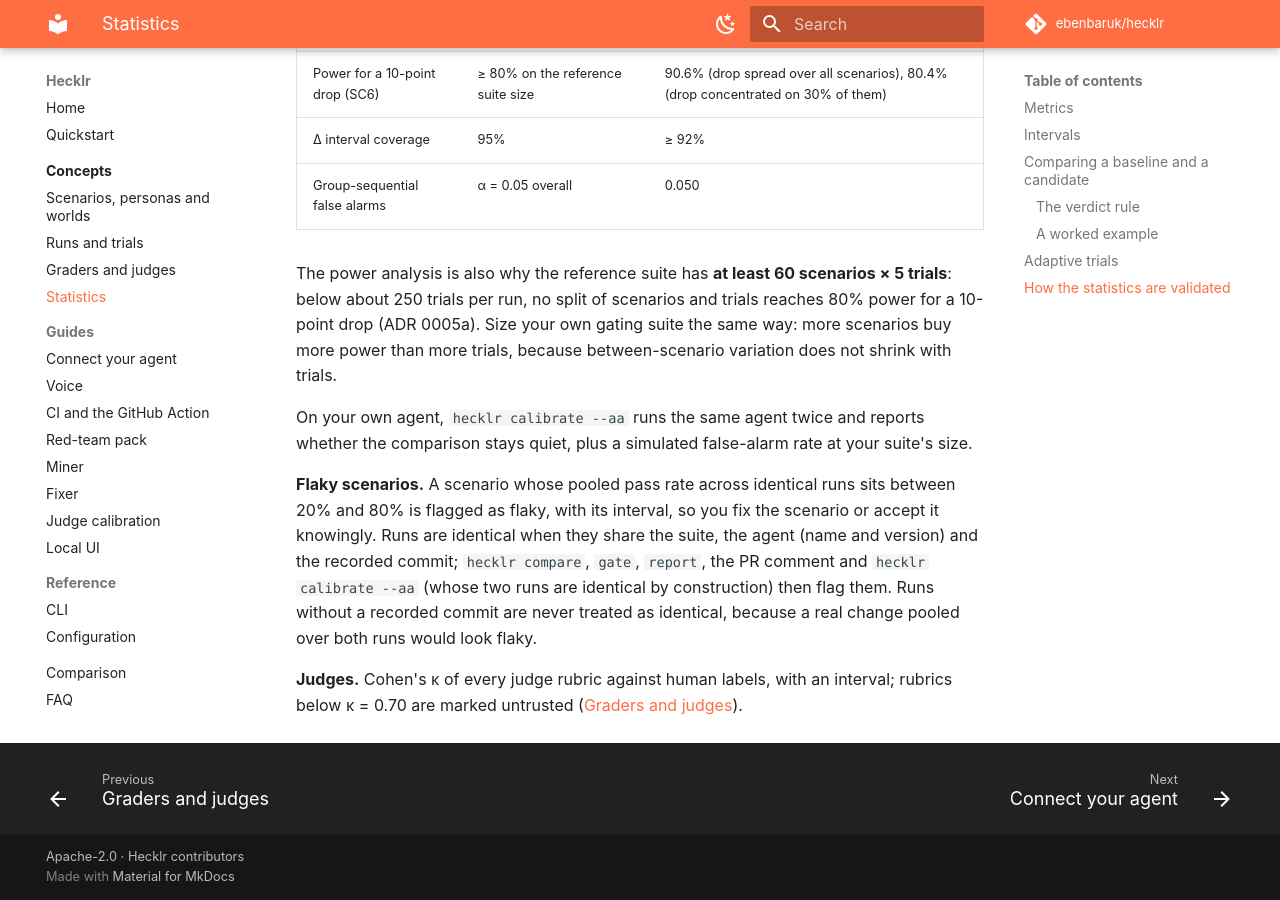
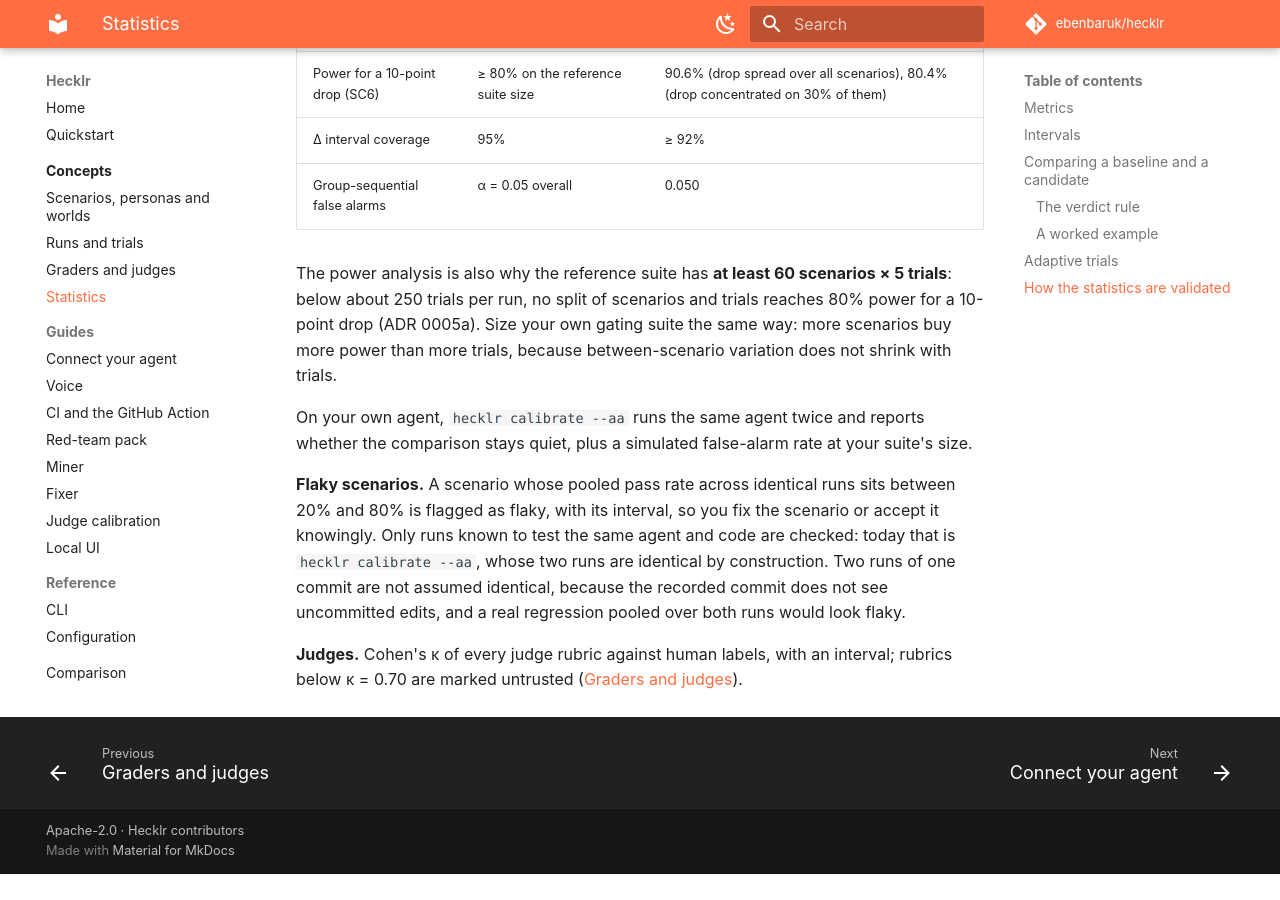
Before and after one commit to ebenbaruk/hecklr, an MkDocs documentation site: the page built from docs/concepts/statistics.md, in a window 1280 px wide and 900 px high, scrolled down 3767 px. Built offline with MkDocs 1.6.1 and Material for MkDocs 9.7.7, drawn with Linux system fonts in a browser that asks for light colours; comment, search, counter and statistics services are not loaded; after the commit the page ends 4641 px from its top, so only the background shows below that.

Commit message:
fix(report): flag flaky scenarios only on runs declared identical
A shared git_sha is HEAD and misses uncommitted edits, so the everyday
edit-run-compare loop pooled a real regression into a 'flaky' label that
told authors to dismiss it. analyze now flags flakiness only when the
caller declares identical runs (calibrate --aa). Also caps the terminal
flaky list like the PR comment, and labels harness errors after a
simulator contradiction without claiming the guard caused them.

Co-Authored-By: Claude Opus 5.5 <noreply@anthropic.com>

```diff
--- a/docs/concepts/statistics.md
+++ b/docs/concepts/statistics.md
@@ -150,11 +150,11 @@ On your own agent, `hecklr calibrate --aa` runs the same agent twice and reports
 comparison stays quiet, plus a simulated false-alarm rate at your suite's size.
 
 **Flaky scenarios.** A scenario whose pooled pass rate across identical runs sits between 20% and
-80% is flagged as flaky, with its interval, so you fix the scenario or accept it knowingly. Runs
-are identical when they share the suite, the agent (name and version) and the recorded commit;
-`hecklr compare`, `gate`, `report`, the PR comment and `hecklr calibrate --aa` (whose two runs are
-identical by construction) then flag them. Runs without a recorded commit are never treated as
-identical, because a real change pooled over both runs would look flaky.
+80% is flagged as flaky, with its interval, so you fix the scenario or accept it knowingly. Only
+runs known to test the same agent and code are checked: today that is `hecklr calibrate --aa`,
+whose two runs are identical by construction. Two runs of one commit are not assumed identical,
+because the recorded commit does not see uncommitted edits, and a real regression pooled over
+both runs would look flaky.
 
 **Judges.** Cohen's κ of every judge rubric against human labels, with an interval; rubrics below
 κ = 0.70 are marked untrusted ([Graders and judges](graders.md#llm-judges)).
--- a/packages/hecklr-report/src/hecklr_report/templates/report.html.j2
+++ b/packages/hecklr-report/src/hecklr_report/templates/report.html.j2
@@ -132,7 +132,7 @@ footer { margin-top: 40px; color: var(--muted); font-size: 12px; }
       <div class="label">simulator contradiction rate</div>
       <div class="value">{{ fmt.value(a.counts.contradiction_rate.value, "percent") }}</div>
       <div class="ci">{{ fmt.confidence(a.counts.contradiction_rate) }} {{ fmt.interval(a.counts.contradiction_rate, "percent") }}</div>
-      {% if a.counts.guard_abandoned %}<div class="ci">{{ fmt.abandoned(a.counts.guard_abandoned) }}</div>{% endif %}
+      {% if a.counts.errors_after_contradiction %}<div class="ci">{{ fmt.errors_after_contradiction(a.counts.errors_after_contradiction) }}</div>{% endif %}
     </div>
     {% endif %}
     <div class="panel card">
```
Also changed, not shown: docs/adr/0024-hstats-adaptive-looks-flaky-runs-judge-drift.md (+15 -7 lines), packages/hecklr-report/PROGRESS.md (+5 -3 lines), 10 other files.
